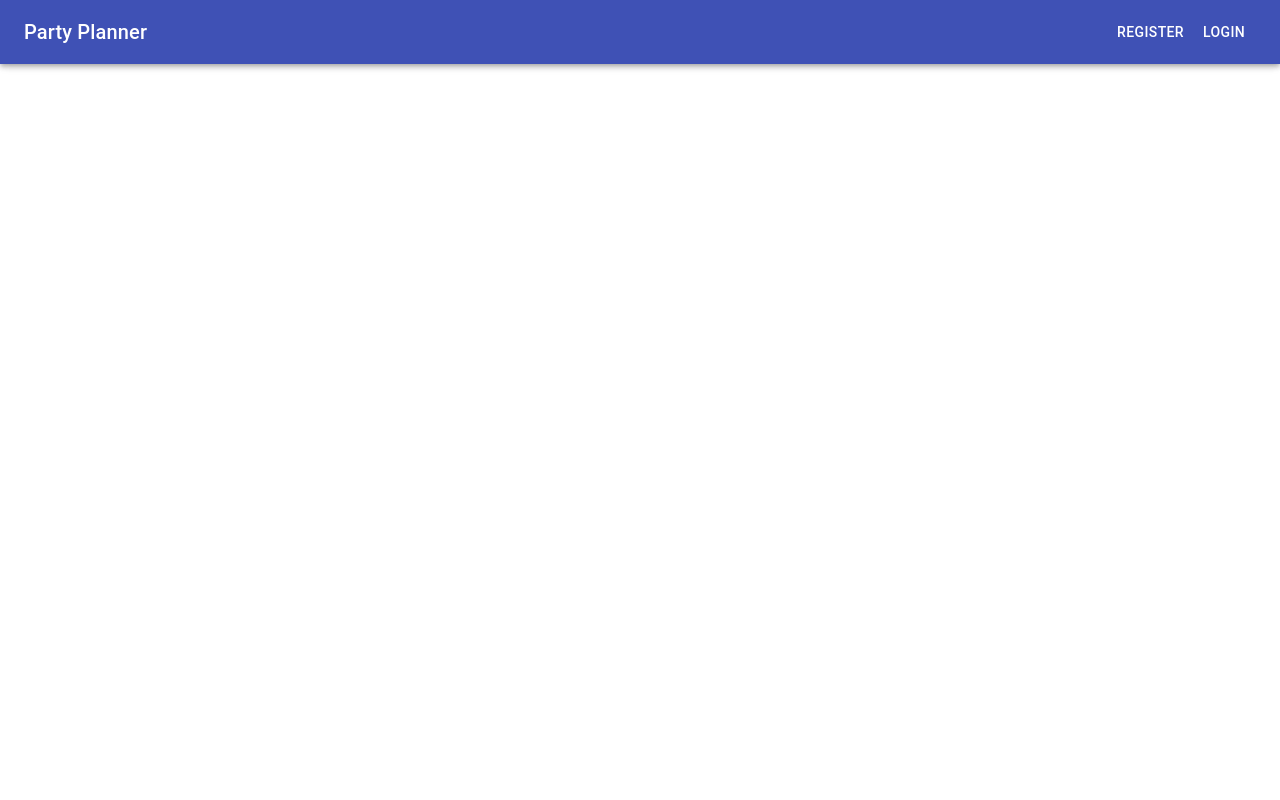
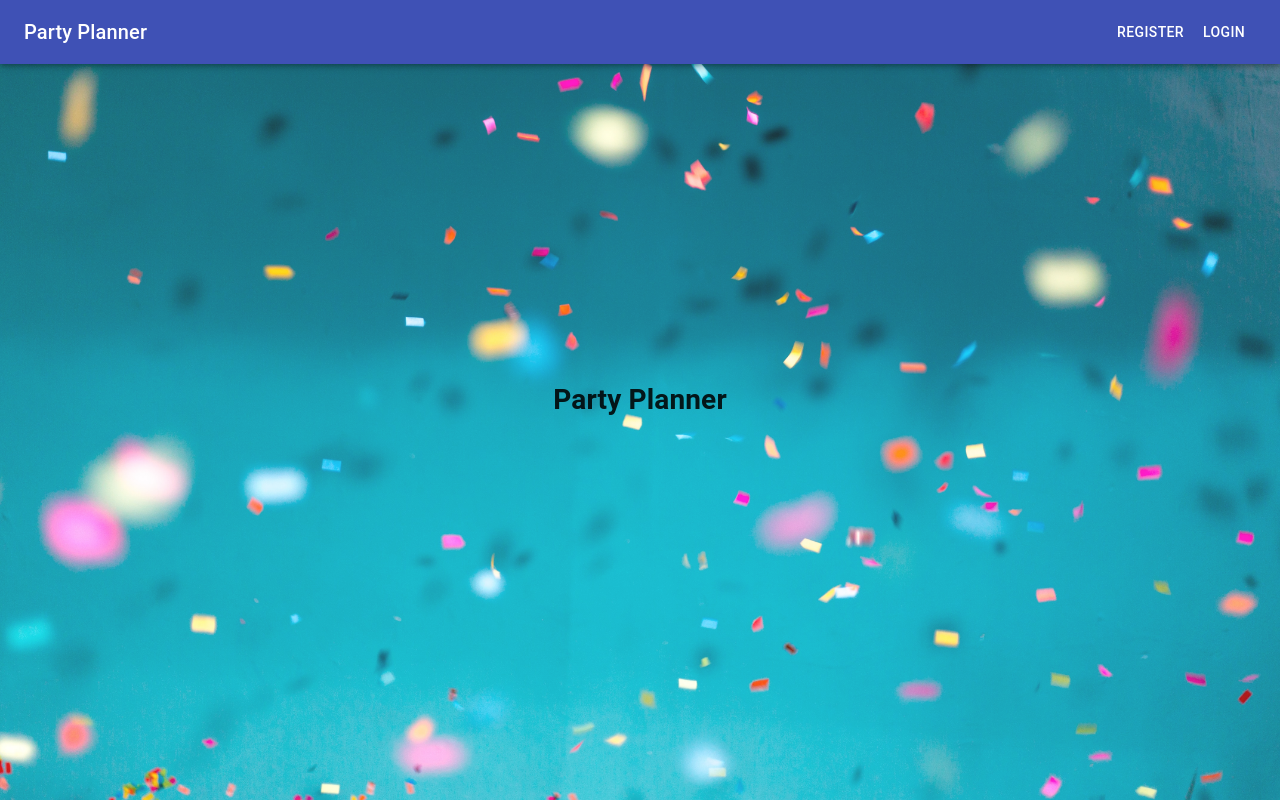
Before and after one commit to bw-party-planner-july-2019/fe-party-planner, a React (Create React App) app: page / in a window 1280 px wide. Built offline with nearby package versions, Linux system fonts and the light colour scheme.

Commit message:
Added background image for App

```diff
--- a/src/components/App.jsx
+++ b/src/components/App.jsx
@@ -1,4 +1,5 @@
 import React from 'react';
+import styled from 'styled-components'
 import Login from './Login';
 import {useAuthActions} from '../store/auth/useAuthActions';
 import {ActionsProvider} from '../contexts/ActionsContext';
@@ -7,6 +8,20 @@ import Form from './Form';
 import List from './list/List';
 import {usePartyActions} from '../store/party/usePartyActions';
 import Navigation from './navigation/Navigation';
+import Homepage from './homepage/Homepage';
+import party from '../imgs/party.jpg';
+import CssBaseline from '@material-ui/core/CssBaseline';
+
+const BackgroundImage = styled.div`
+  width: 100%;
+  height: 100vh;
+  margin: 0;
+  padding: 0;
+  background-image: linear-gradient(90deg, rgba(255,255,255,0.1) 0, rgba(255,255,255,0.1) 100%), url(${party});
+  background-position: center center;
+  background-repeat: no-repeat;
+  background-size: cover;
+`;
 
 const App = () => {
   const authActions = useAuthActions();
@@ -14,13 +29,17 @@ const App = () => {
 
   return (
      <ActionsProvider value={{ authActions, partyActions }}>
+       <CssBaseline/>
+       <BackgroundImage>
        <Navigation/>
         <Switch>
           <Route path='/list' component={List} />
           <Route path='/dashboard' component={Form} />
           <Route path='/register' render={props => <Login {...props} />}/>
           <Route path='/login' render={props => <Login {...props} />}/>
+          <Route path='/' component={Homepage} />
         </Switch>
+       </BackgroundImage>
       </ActionsProvider>
   );
 };
--- /dev/null
+++ b/src/components/homepage/Homepage.jsx
@@ -0,0 +1,21 @@
+import React from 'react';
+
+import styled from 'styled-components';
+
+const Container = styled.div`
+  width: 100%;
+  height: 100vh;
+  display: flex;
+  justify-content: center;
+  align-items: center
+`;
+
+const Homepage = () => {
+  return (
+      <Container>
+        <h1>Party Planner</h1>
+      </Container>
+  );
+};
+
+export default Homepage;
```
Also changed, not shown: src/imgs/party.jpg (added).
